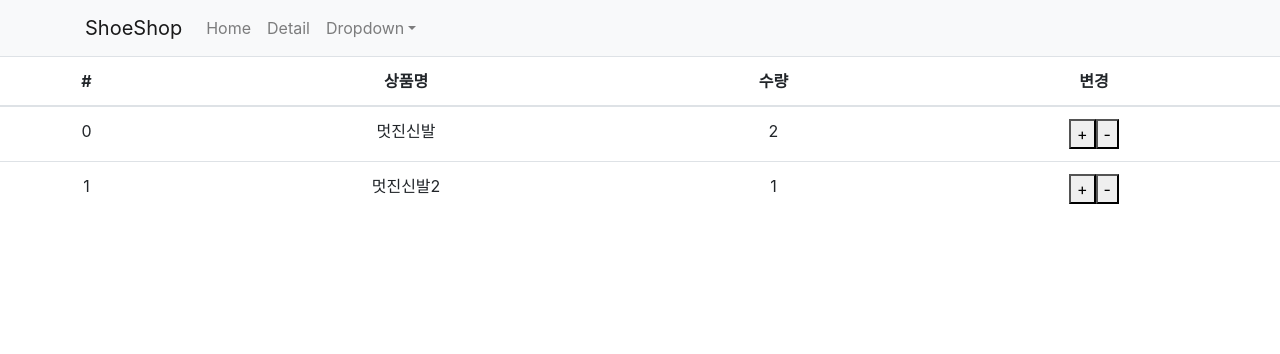
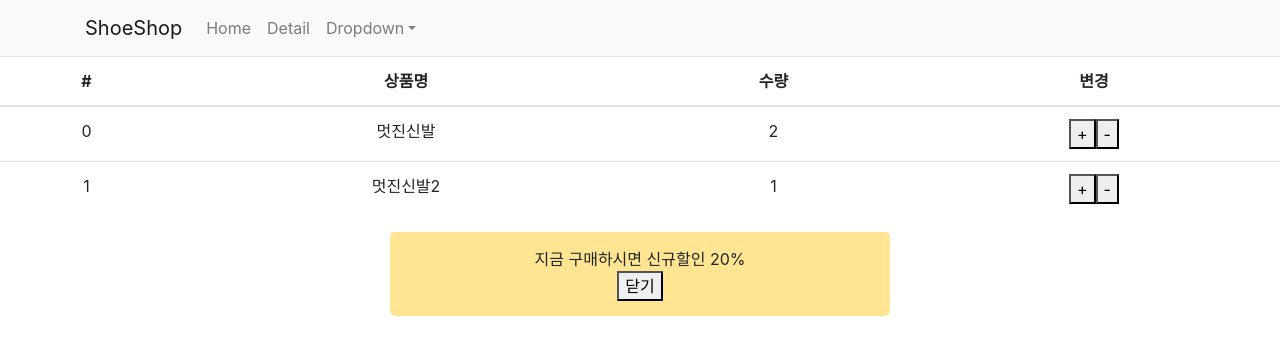
Before and after one commit to Yeonlisa/Shop, a React (Create React App) app: page /cart in a window 1280 px wide. Shown: the top 354 px of the page. Built offline with nearby package versions, Linux system fonts and the light colour scheme.

Commit message:
세계최고로 쉬운 Redux 3 : state와 reducer가 더 필요하면

```diff
--- a/src/Cart.js
+++ b/src/Cart.js
@@ -34,13 +34,21 @@ function Cart(props) {
                     }
                 </tbody>
             </Table>
+            { props.alert열렸니 === true
+                ? (<div className="my-alert2">
+                    <p>지금 구매하시면 신규할인 20%</p>
+                    <button onClick={() => { props.dispatch({ type: 'alert닫기' }) }}>닫기</button>
+                </div>)
+                : null
+            }
         </div>
     )
 }
 
 function state를props화(state) {
     return {
-        state : state
+        state : state.reducer,
+        alert열렸니 : state.reducer2
     }
 }
 
--- a/src/index.js
+++ b/src/index.js
@@ -8,13 +8,24 @@ import reportWebVitals from './reportWebVitals';
 import { BrowserRouter } from 'react-router-dom';
 
 import { Provider } from 'react-redux';
-import { createStore } from 'redux';
+import { createStore, combineReducers } from 'redux';
+
+let alert초기값 = true;
+
+function reducer2(state = alert초기값, 액션) {
+  if(액션.type === 'alert닫기') {
+    state = false;
+    return state;
+  } else {
+    return state;
+  }
+}
 
 
 let 초기값 = [
   { id : 0, name : '멋진신발', quan : 2 },
   { id : 1, name: '멋진신발2', quan : 1 }
-]
+];
 
 
 function reducer(state = 초기값, 액션) {
@@ -35,7 +46,7 @@ function reducer(state = 초기값, 액션) {
   }
 }
 
-let store = createStore(reducer);
+let store = createStore(combineReducers({ reducer, reducer2 }));
 
 
 ReactDOM.render(
```
